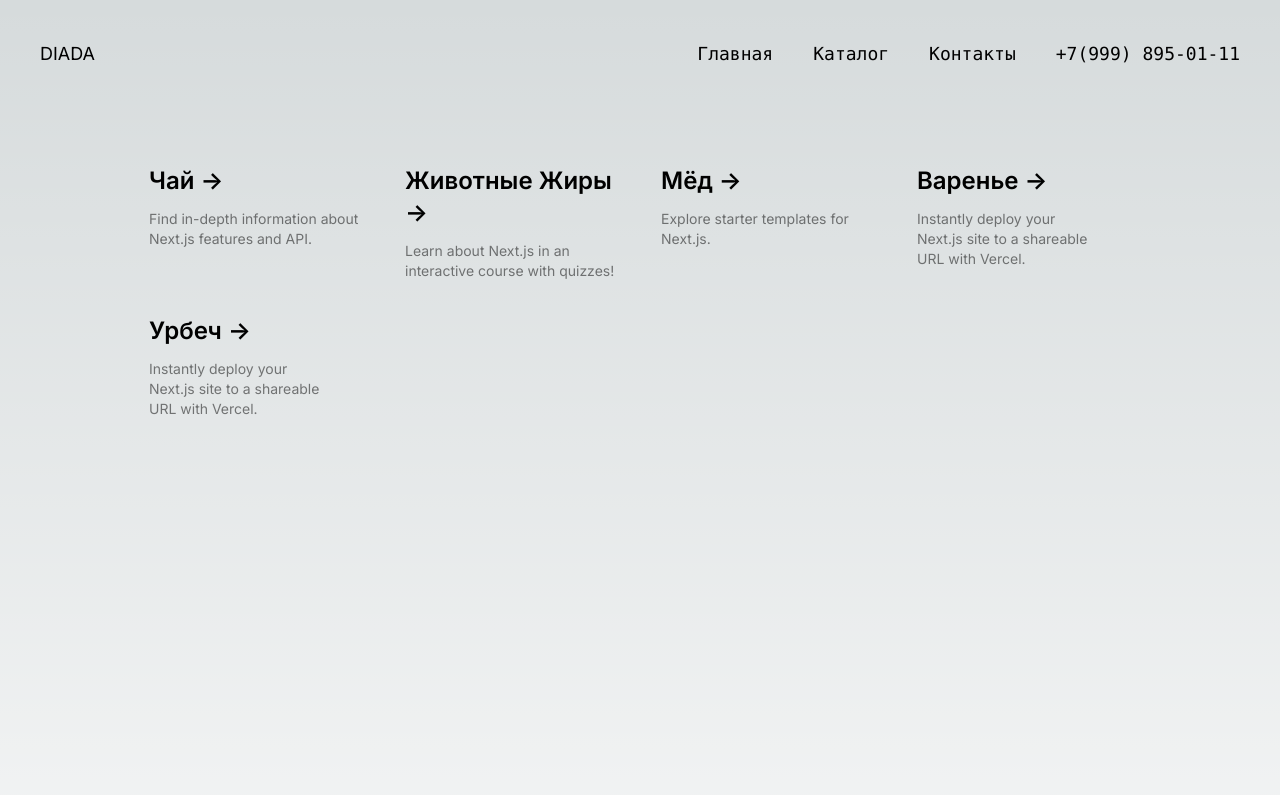
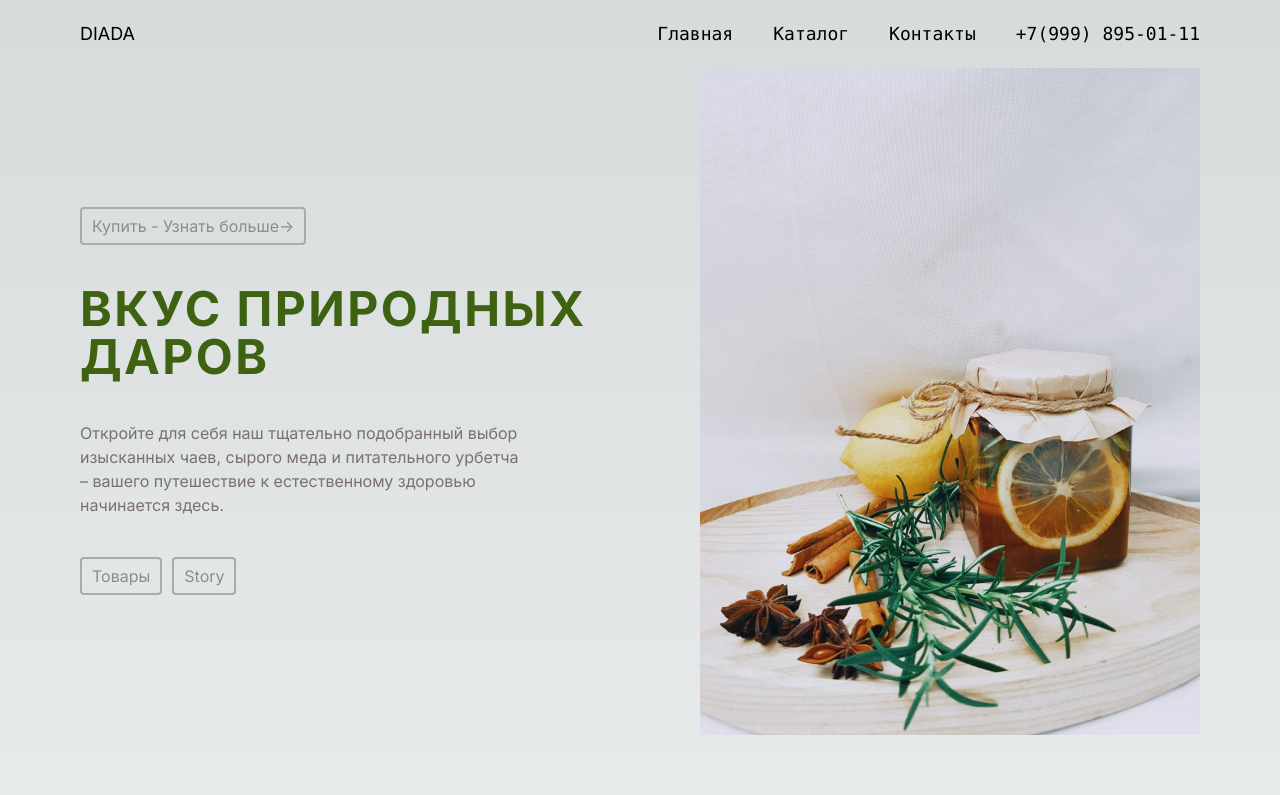
Before and after one commit to denchik3192/diada-shop, a Next.js app: page / in a window 1280 px wide. Shown: the top 795 px of the page. Built offline with nearby package versions, Linux system fonts and the light colour scheme.

Commit message:
feat: add button Component

```diff
--- a/src/app/page.tsx
+++ b/src/app/page.tsx
@@ -2,13 +2,33 @@ import Image from 'next/image';
 import Link from 'next/link';
 import Footer from './../components/footer/Footer';
 import Header from '@/components/Header/Header';
-import { Swiper, SwiperSlide } from 'swiper/react';
-import { Autoplay, Navigation, Pagination } from 'swiper/modules';
+import Button from '@/components/button/Button';
 
 export default function Home() {
   return (
     <>
       <Header />
+      <main className="flex items-center justify-between px-20">
+        <div className="title-section py-20">
+          <Button>
+            Купить - Узнать больше
+            <span className="inline-block transition-transform group-hover:translate-x-1 motion-reduce:transform-none">
+              -&gt;
+            </span>
+          </Button>
+          <div className="text-5xl font-bold uppercase py-10 max-w-lg tracking-wider text-lime-800">
+            вкус природных даров
+          </div>
+          <p className="text-stone-500 pb-10 max-w-md">
+            Откройте для себя наш тщательно подобранный выбор изысканных чаев, сырого меда и
+            питательного урбетча – вашего путешествие к естественному здоровью начинается здесь.
+          </p>
+
+          <Button>Товары</Button>
+          <Button>Story</Button>
+        </div>
+        <Image src={'/tea.jpeg'} width={500} height={300} alt="tea-img" />
+      </main>
 
       <div className="flex min-h-screen flex-col items-center justify-between p-10">
         <div className="mb-32 grid text-center lg:mb-0 lg:w-full lg:max-w-5xl lg:grid-cols-4 lg:text-left">
--- a/src/components/Header/Header.tsx
+++ b/src/components/Header/Header.tsx
@@ -5,7 +5,7 @@ interface HeaderProps {}
 
 export const Header: FunctionComponent<HeaderProps> = () => {
   return (
-    <div className="flex items-center p-10">
+    <div className="flex items-center px-20 py-5">
       <h1 className="text-lg">DIADA</h1>
       <nav className="z-10 w-full max-w-8xl font-mono text-lg lg:flex justify-end">
         <Link className="pointer-events-none gap-2 lg:pointer-events-auto pr-10" href="/">
--- /dev/null
+++ b/src/components/button/Button.tsx
@@ -0,0 +1,8 @@
+import { ReactNode } from 'react';
+import s from './button.module.css';
+interface ButtonProps {
+  children: string | ReactNode;
+}
+export default function Button({ children }: ButtonProps) {
+  return <button className={s.button}>{children}</button>;
+}
--- /dev/null
+++ b/src/components/button/button.module.css
@@ -0,0 +1,11 @@
+.button{
+    border: 2px solid rgb(171, 171, 171);
+    border-radius: 4px;
+    padding: 5px 10px;
+    margin-right: 10px;
+    color: rgb(141, 141, 141);
+    &:hover{
+       color: black;
+       transform: scale(10px);
+    }
+}
```
Also changed, not shown: public/tea.jpeg (added), 1 other file (tests, documents, lock files or other folders).
